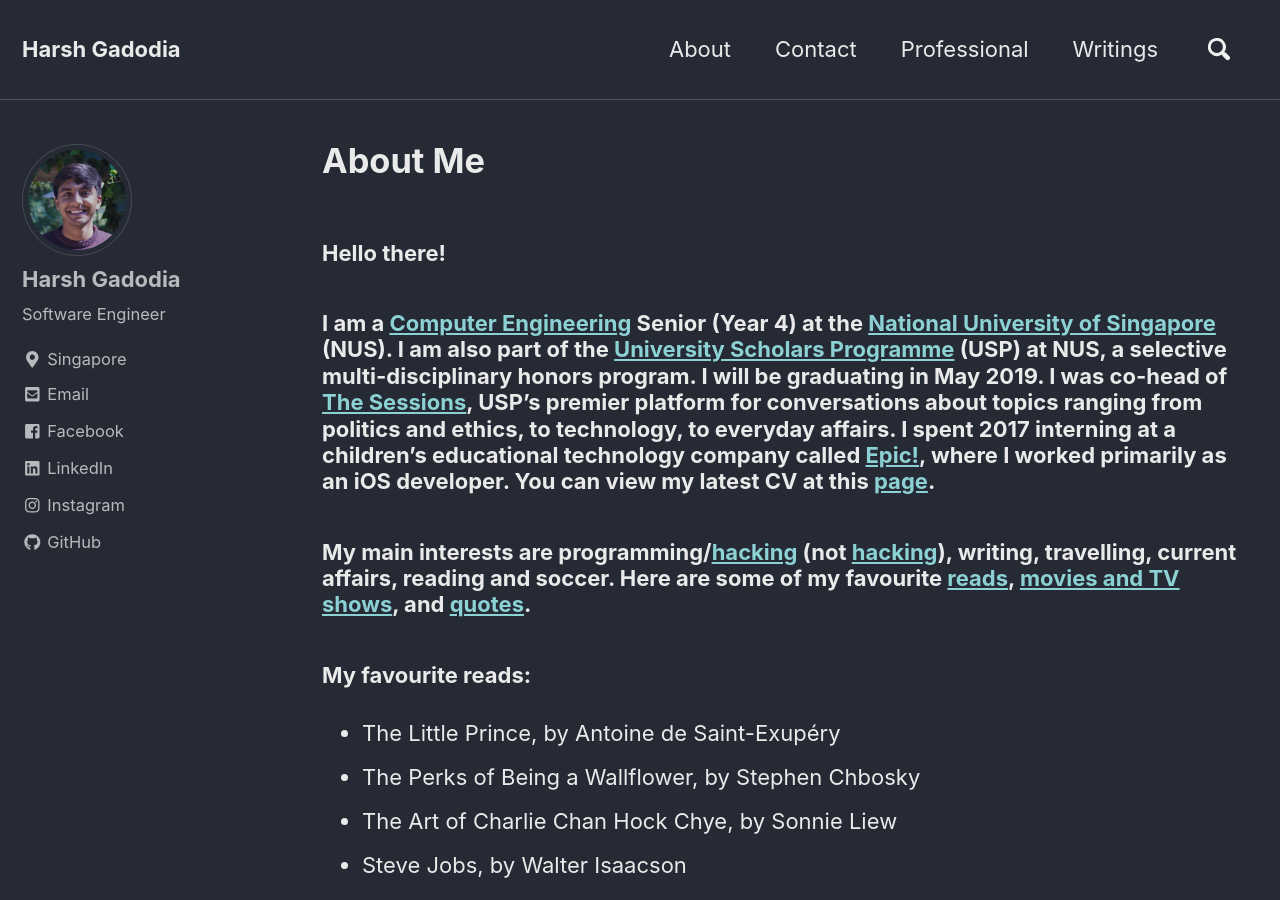
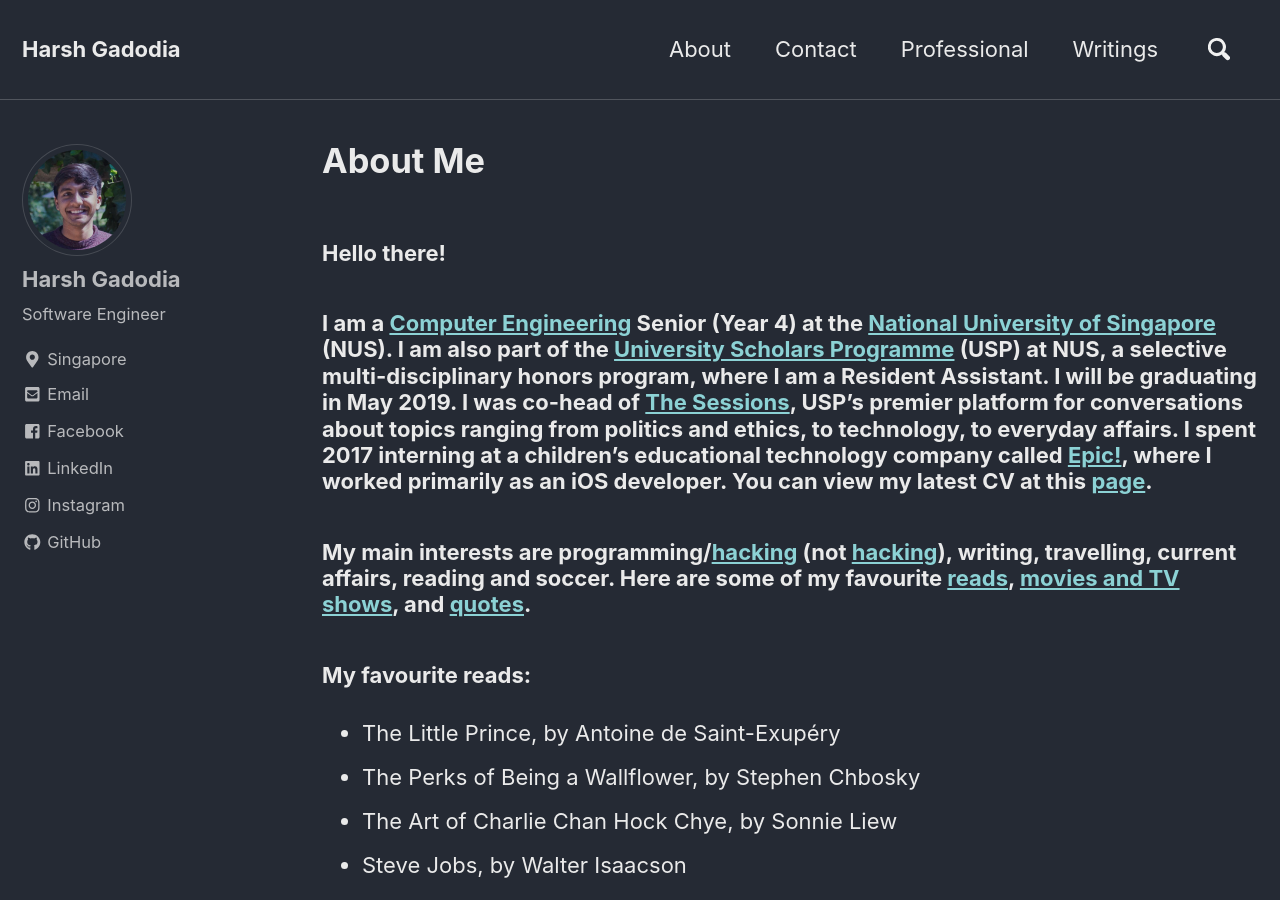
Before and after one commit to harshgadodia/harshgadodia, a Jekyll site: the page built from _pages/about.md, in a window 1280 px wide and 900 px high. Built offline with Jekyll 4.4.1, drawn with Linux system fonts in a browser that asks for light colours; nearby versions of some CDN libraries.

Commit message:
fix typo

```diff
--- a/_pages/about.md
+++ b/_pages/about.md
@@ -15,7 +15,7 @@ classes: wide
 
 ### Hello there!
 
-### I am a [Computer Engineering](http://www.ceg.nus.edu.sg/admissions/exploreceg.html#what) Senior (Year 4) at the [National University of Singapore](http://www.nus.edu.sg) (NUS). I am also part of the [University Scholars Programme](http://www.usp.nus.edu.sg) (USP) at NUS, a selective multi-disciplinary honors program. I will be graduating in May 2019. I was co-head of [The Sessions](http://www.usp.nus.edu.sg/life-at-usp/interest-groups/239-the-sessions), USP's premier platform for conversations about topics ranging from politics and ethics, to technology, to everyday affairs. I spent 2017 interning at a children's educational technology company called [Epic!](http://www.getepic.com), where I worked primarily as an iOS developer. You can view my latest CV at this [page](https://harshgadodia.com/cv/).
+### I am a [Computer Engineering](http://www.ceg.nus.edu.sg/admissions/exploreceg.html#what) Senior (Year 4) at the [National University of Singapore](http://www.nus.edu.sg) (NUS). I am also part of the [University Scholars Programme](http://www.usp.nus.edu.sg) (USP) at NUS, a selective multi-disciplinary honors program, where I am a Resident Assistant. I will be graduating in May 2019. I was co-head of [The Sessions](http://www.usp.nus.edu.sg/life-at-usp/interest-groups/239-the-sessions), USP's premier platform for conversations about topics ranging from politics and ethics, to technology, to everyday affairs. I spent 2017 interning at a children's educational technology company called [Epic!](http://www.getepic.com), where I worked primarily as an iOS developer. You can view my latest CV at this [page](https://harshgadodia.com/cv/).
 
 ### My main interests are programming/[hacking](https://en.wikipedia.org/wiki/Hacker_culture) (not [hacking](https://en.wikipedia.org/wiki/Security_hacker)), writing, travelling, current affairs, reading and soccer. Here are some of my favourite [reads](#reads), [movies and TV shows](#movies), and [quotes](#quotes).
 
```
